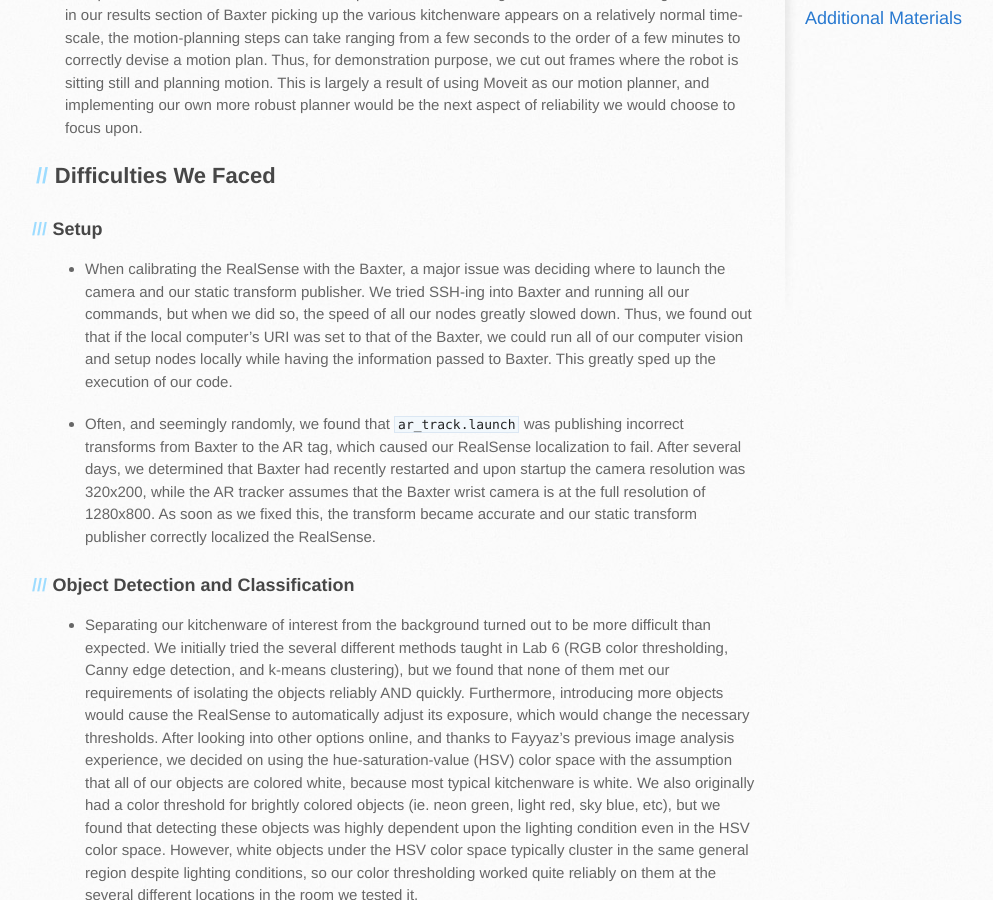
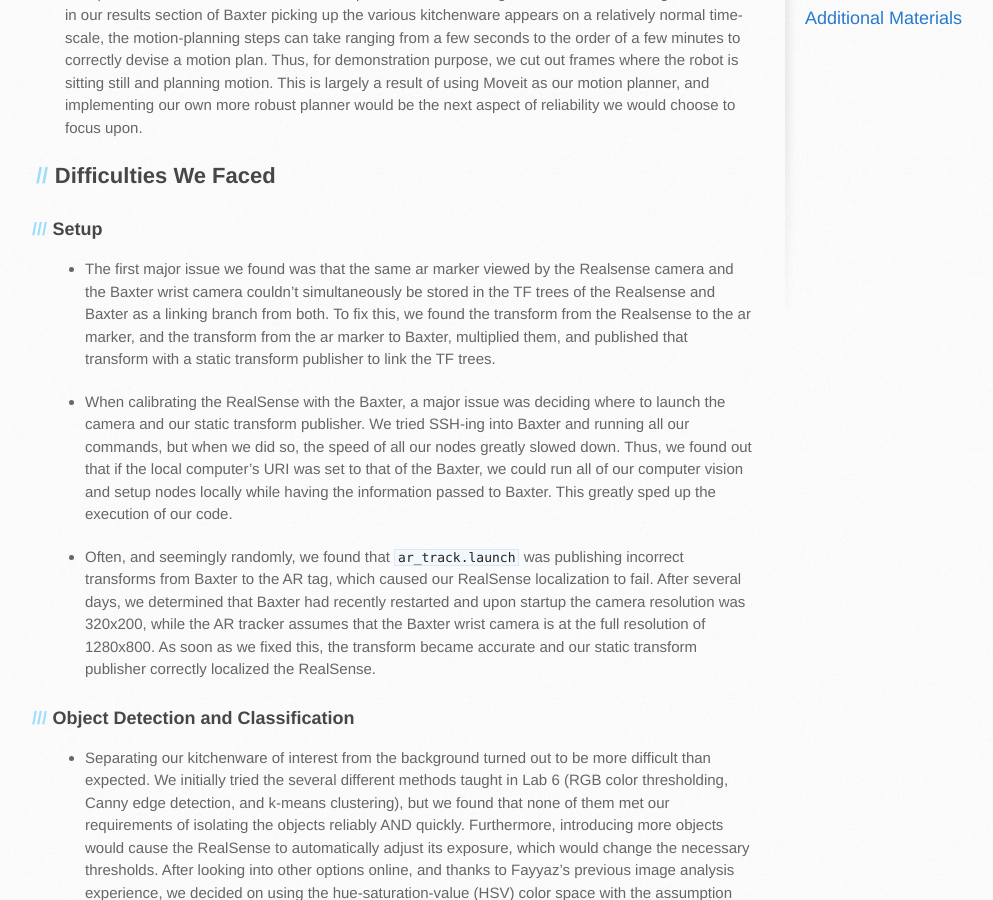
Before and after one commit to afmdnf/ee106a-project, a Jekyll site: the page built from docs/conclusion.md, in a window 1280 px wide and 900 px high, scrolled down 464 px. Shown: the whole window, without its empty margins (105-1098 px from the left). Built offline with Jekyll 4.4.1, drawn with Linux system fonts in a browser that asks for light colours; our own code applies the rules of GitHub Pages for plain Markdown files; the repository's description, which GitHub fills in, is left out.

Commit message:
Added sentence to setup issues

```diff
--- a/docs/conclusion.md
+++ b/docs/conclusion.md
@@ -8,6 +8,8 @@ Our project successfully met our most important goals of being able to identify
 
 ## Difficulties We Faced
 ### Setup
+* The first major issue we found was that the same ar marker viewed by the Realsense camera and the Baxter wrist camera couldn't simultaneously be stored in the TF trees of the Realsense and Baxter as a linking branch from both. To fix this, we found the transform from the Realsense to the ar marker, and the transform from the ar marker to Baxter, multiplied them, and published that transform with a static transform publisher to link the TF trees.
+
 * When calibrating the RealSense with the Baxter, a major issue was deciding where to launch the camera and our static transform publisher. We tried SSH-ing into Baxter and running all our commands, but when we did so, the speed of all our nodes greatly slowed down. Thus, we found out that if the local computer's URI was set to that of the Baxter, we could run all of our computer vision and setup nodes locally while having the information passed to Baxter. This greatly sped up the execution of our code.
 
 * Often, and seemingly randomly, we found that `ar_track.launch` was publishing incorrect transforms from Baxter to the AR tag, which caused our RealSense localization to fail. After several days, we determined that Baxter had recently restarted and upon startup the camera resolution was 320x200, while the AR tracker assumes that the Baxter wrist camera is at the full resolution of 1280x800. As soon as we fixed this, the transform became accurate and our static transform publisher correctly localized the RealSense.
```
